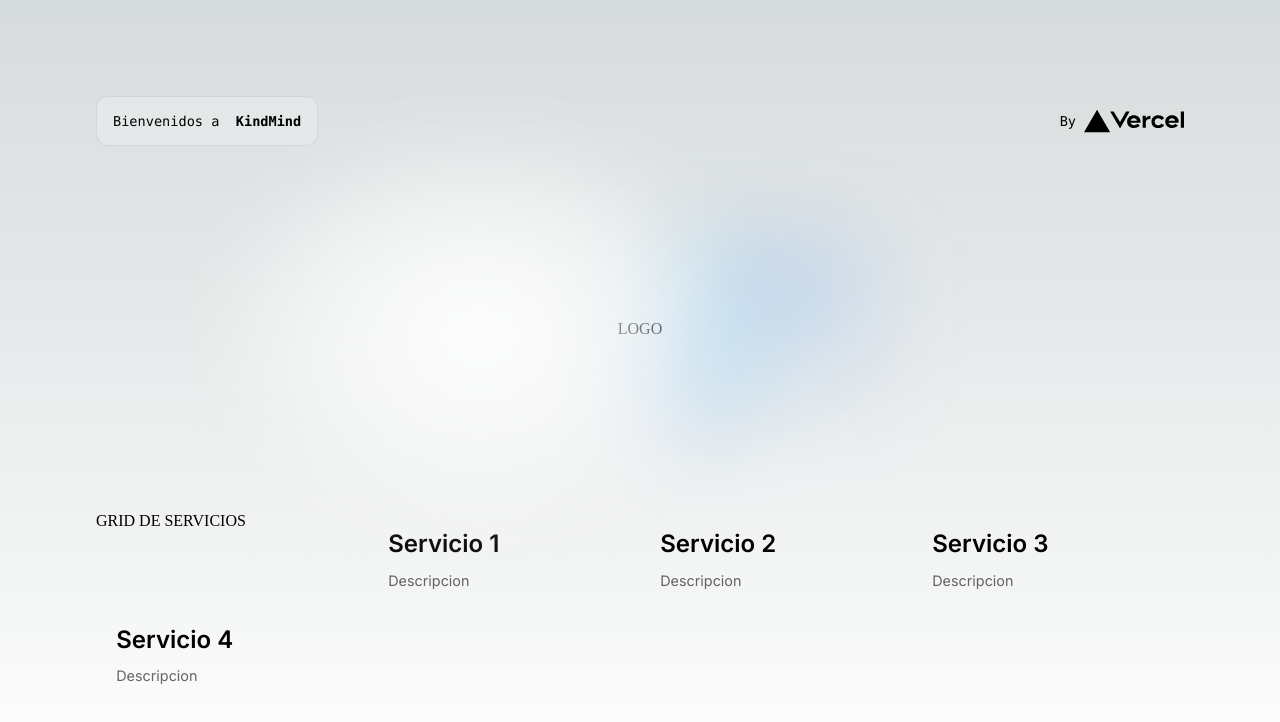
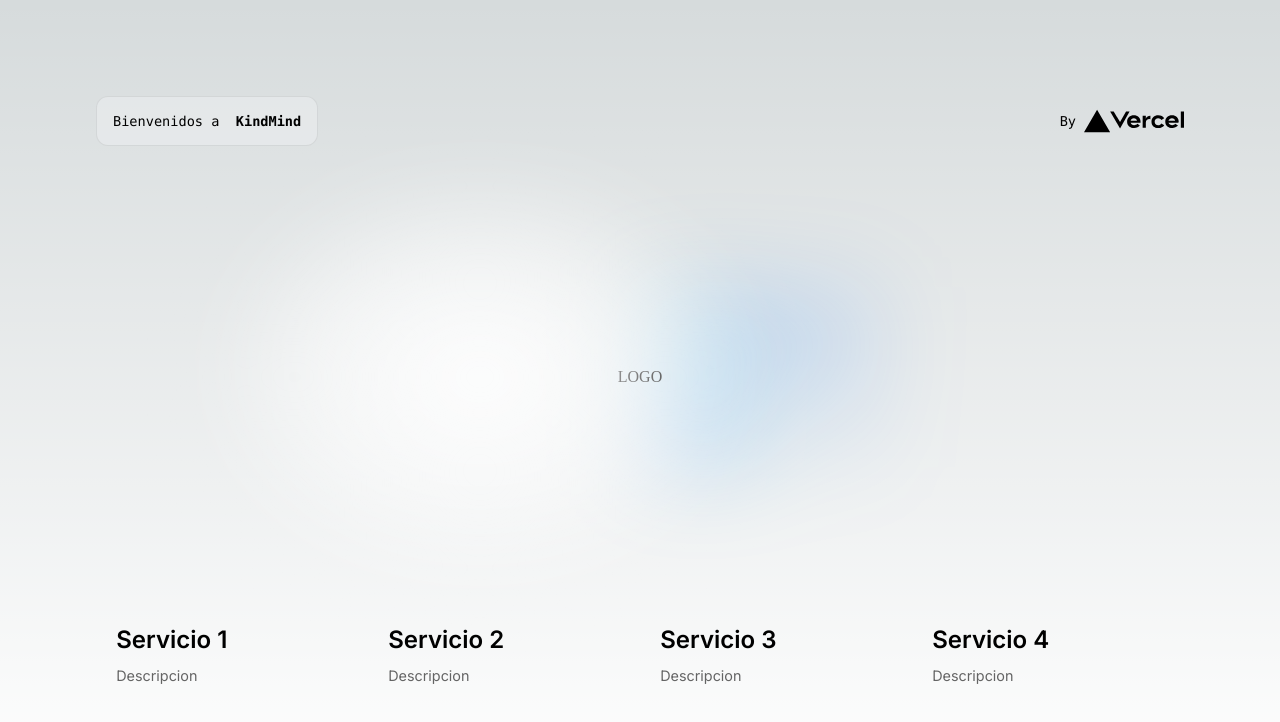
Before and after one commit to joseherrera7/startup-landing, a Next.js app: page / in a window 1280 px wide. Shown: the top 722 px of the page. Built offline with nearby package versions, Linux system fonts and the light colour scheme.

Commit message:
skeleton 2

```diff
--- a/src/pages/index.tsx
+++ b/src/pages/index.tsx
@@ -44,7 +44,6 @@ export default function Home() {
         </div>
 
         <div className={styles.grid}>
-          GRID DE SERVICIOS
           <a
             href="/"
             className={styles.card}
```
